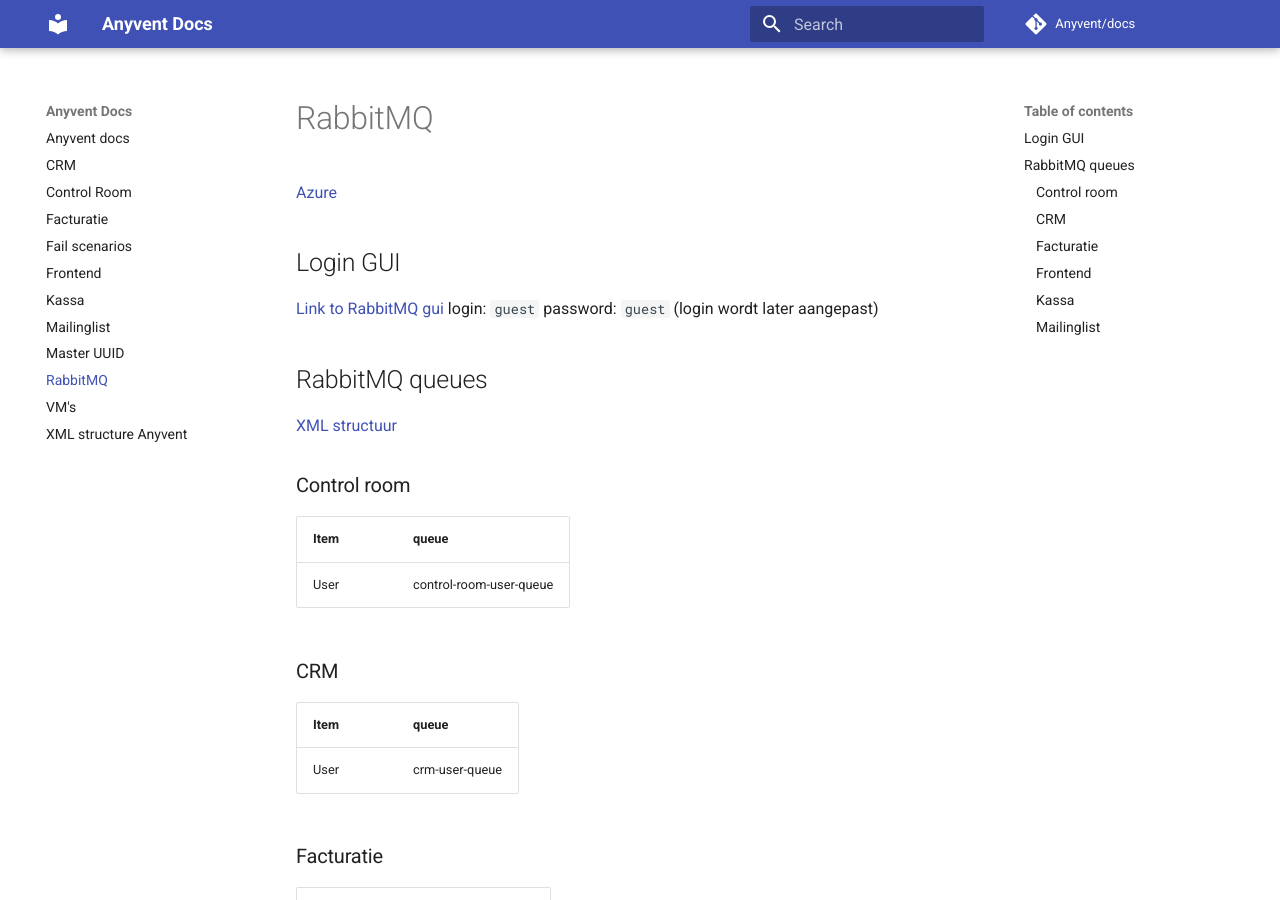
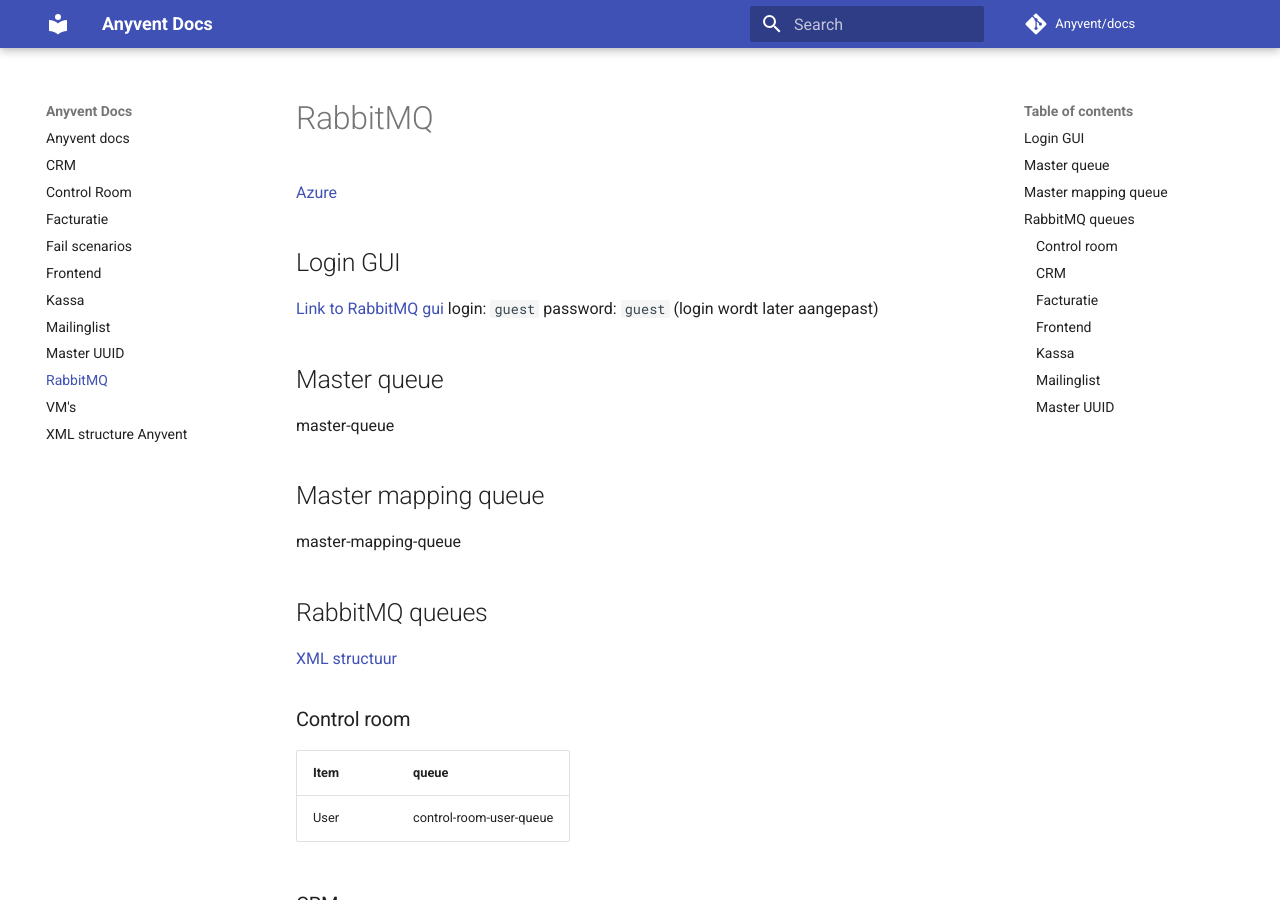
Before and after one commit to seppeconinx/docs, an MkDocs documentation site: the page built from docs/RabbitMQ.md, in a window 1280 px wide and 900 px high. Built offline with MkDocs 1.6.1 and Material for MkDocs 9.7.7, drawn with Linux system fonts in a browser that asks for light colours; comment, search, counter and statistics services are not loaded; some of the changed text lies outside the part shown.

Commit message:
quick fix master uuid

```diff
--- a/docs/RabbitMQ.md
+++ b/docs/RabbitMQ.md
@@ -9,6 +9,15 @@
 login: `guest`
 password: `guest`
 (login wordt later aangepast)
+
+## Master queue
+
+master-queue
+
+## Master mapping queue
+
+master-mapping-queue
+
 ## RabbitMQ queues
 
 [XML structuur]([https://anyvent.github.io/docs/XML/)
@@ -42,3 +51,8 @@
 | Item| queue|
 |----------------|------------|
 | User | mailinglist-user-queue |
+
+### Master UUID
+| Item| queue|
+|----------------|------------|
+| User | master-uuid-user-queue |
```
